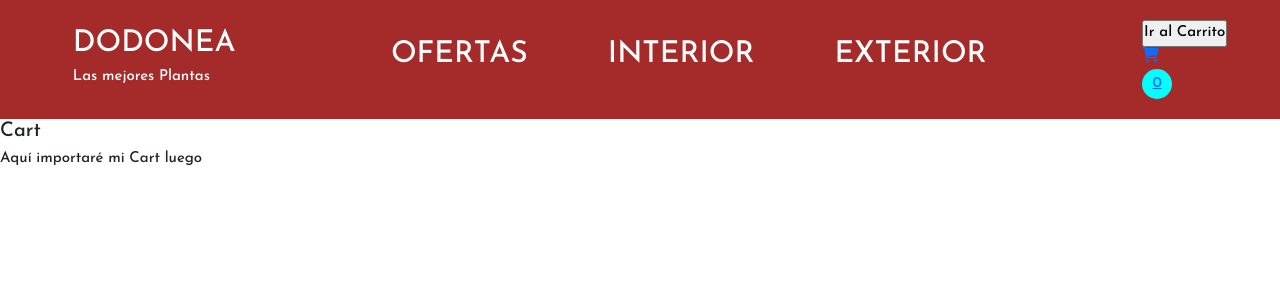
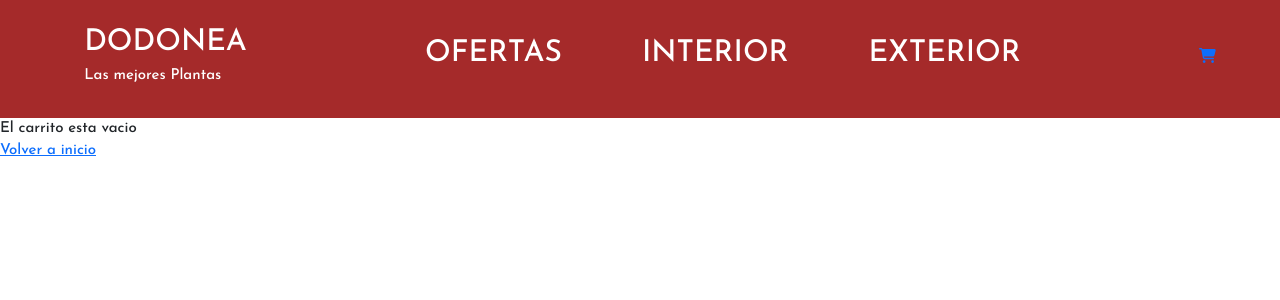
Before and after one commit to Abrienza/App-react-brienza, a React (Create React App) app: page /cart in a window 1280 px wide. Shown: the top 300 px of the page. Built offline with nearby package versions, Linux system fonts and the light colour scheme.

Commit message:
Realicé desafio cart view

```diff
--- a/src/App.js
+++ b/src/App.js
@@ -2,7 +2,7 @@ import { BrowserRouter, Routes, Route } from "react-router-dom"
 import { CartProvider } from "./components/CartContext/CartContext"
 
 import Home from "./views/Home/Home"
-import Cart from "./views/Cart/Cart"
+import CartView from "./views/Cart/Cart"
 import ItemDetail from "./views/ItemDetail/ItemDetail"
 import Category from "./views/Category/Category"
 import CheckOut from "./views/CheckOut/CheckOut"
@@ -17,7 +17,7 @@ export default function App() {
                     <Route exact path="/" element={<Home/>} />
                     <Route exact path="/item/:id" element={<ItemDetail/>} />
                     <Route exact path="/category/:id" element={<Category/>} />
-                    <Route exact path="/cart" element={<Cart/>} />
+                    <Route exact path="/cart" element={<CartView/>} />
                     <Route exact path="/checkout" element={<CheckOut/>} />
                 </Routes>
             </CartProvider>
--- /dev/null
+++ b/src/components/Cart/Cart.js
@@ -0,0 +1,38 @@
+import React, { useContext } from "react";
+import { CartContext } from "../CartContext/CartContext";
+import { Link } from "react-router-dom"
+
+export default function CartWidget(){
+    const {cart, removeProduct, clearAll, totalProducts} = useContext(CartContext);
+
+    return(
+        <div>
+            {
+                cart.map((product) =>
+                    <div key={product.id}>
+                        <div>{product.title}</div>
+                        <div>{product.price}</div>
+                        <div>{product.amount}</div>
+                        <button onClick={() => removeProduct(product.id)}>Borrar</button>
+                    </div>
+                )
+            }
+            {
+                totalProducts ?
+                <>
+                    <div>Total cantidad</div>
+                    <div>Total precio</div>
+                    <Link to={"/checkout"}>
+                        <button>Checkout</button>
+                    </Link>
+                    <button onClick={clearAll}>Borrar carrito</button>
+                </> :
+                <>
+                    <div>El carrito esta vacio</div>
+                    <Link to={"/"}>Volver a inicio</Link>
+                </>
+            }
+
+        </div>
+    )
+}
--- a/src/components/CartContext/CartContext.js
+++ b/src/components/CartContext/CartContext.js
@@ -1,4 +1,4 @@
-import React, { createContext, useState } from "react"
+import React, { createContext, useState, useMemo } from "react"
 
 const CartContext = createContext();
 const {Provider} = CartContext
@@ -8,15 +8,13 @@ const CartProvider = ({children}) => {
     const [cart, setCart] = useState([])
 
     const addProduct = (product) => {
-
         // filter crea un nuevo array con todos los elementos que pasan la condicion
         const newCart = cart.filter(oldProduct => oldProduct.id !== product.id);
         newCart.push(product);
         setCart(newCart)
     }
 
-    const removeProduct = ({id}) => {
-
+    const removeProduct = (id) => {
         // filter crea un nuevo array con todos los elementos que pasan la condicion
         const newCart = cart.filter(oldProduct => oldProduct.id !== id);
         setCart(newCart)
@@ -26,8 +24,16 @@ const CartProvider = ({children}) => {
         setCart([])
     }
 
+    // useMemo memoriza el calculo y actualiza cuando cart se actualiza.
+    const totalProducts = useMemo(
+        // reduce computa un unico valor sobre todo el array
+        () => cart.reduce(
+            (previousValue, currentValue) => previousValue + currentValue.amount,
+            0), // valor inicial
+        [cart]);
+
     return (
-        <Provider value={{cart, addProduct, removeProduct, clearAll}}>
+        <Provider value={{cart, addProduct, removeProduct, clearAll, totalProducts}}>
             {children}
         </Provider>
     )
--- a/src/components/CartiWidget/CartWidget.js
+++ b/src/components/CartiWidget/CartWidget.js
@@ -5,16 +5,17 @@ import { Link } from "react-router-dom";
 import React, { useContext } from "react";
 
 export default function CartWidget(){
-    const {cart} = useContext(CartContext);
+    const {totalProducts} = useContext(CartContext);
 
     return(
-        <div>
-            <Link to="/cart">
-                <FontAwesomeIcon icon={faCartShopping} />
+        <Link to="/cart">
+            <FontAwesomeIcon icon={faCartShopping} />
+            {
+                totalProducts !== 0 &&
                 <span className= "carrito">
-                    {cart.length}
+                    {totalProducts}
                 </span>
-            </Link>
-        </div>
+            }
+        </Link>
     )
 }
--- a/src/components/ItemDetail/ItemDetail.js
+++ b/src/components/ItemDetail/ItemDetail.js
@@ -6,7 +6,7 @@ import { CartContext } from "../CartContext/CartContext"
 
 export default function ItemDetail ({product}) {
 
-    const {cart, addProduct} = useContext(CartContext);
+    const {addProduct} = useContext(CartContext);
 
     const [goToCart, setGoToCart] = React.useState(false);
 
@@ -32,7 +32,6 @@ export default function ItemDetail ({product}) {
                     goToCart ?
                     <Link to='/cart'>Finalizar Compra</Link> :
                     <ItemCount onSubmit={() => addProduct(product)} initial={1} stock={product.stock} onAdd={onAdd} />
-//                    <button onClick={()=> addProduct(product)}></button>
                 }
 
             </Card.Body>
--- a/src/components/NavBar/NavBar.js
+++ b/src/components/NavBar/NavBar.js
@@ -14,18 +14,7 @@ export default function NavBarAye() {
         padding: "1rem",
     };
 
-    const esteClick = () => {
-        alert("Bien hecho")
-    }
-
-    const Button = ({ texto }) => {
-        return (
-            <input type="button" value={texto} onClick={esteClick}/>
-        )
-    }
-
     return (
-        <>
         <header className= "header">
             <div className= "logo">
                 <ul>
@@ -41,10 +30,8 @@ export default function NavBarAye() {
                 </ul>
             </div>
             <div>
-                <Button texto="Ir al Carrito"/>
                 <CartWidget />
             </div>
         </header>
-        </>
     );
 };
--- a/src/mocks/FakeApi.js
+++ b/src/mocks/FakeApi.js
@@ -8,7 +8,7 @@ export const getProductsByCategory = (categoryId) => {
             } else {
                 resolve(products_json);
             }
-        }, 2000)
+        }, 1000)
     })
 }
 
@@ -17,6 +17,6 @@ export const getProductById = (productId) => {
     return new Promise((resolve, rejected) => {
         setTimeout(() => {
             resolve(products_json.find( e => e.id == productId ));
-        }, 2000)
+        }, 1000)
     })
 }
--- a/src/views/Cart/Cart.js
+++ b/src/views/Cart/Cart.js
@@ -1,8 +1,7 @@
-export default function Cart() {
+import Cart from "../../components/Cart/Cart"
+
+export default function CartView() {
     return(
-        <div>
-            <h2> Cart </h2>
-            <p> Aquí importaré mi Cart luego</p>
-        </div>
+        <Cart />
     )
 }
--- a/src/views/Category/Category.js
+++ b/src/views/Category/Category.js
@@ -7,7 +7,6 @@ export default function Category() {
 
     return(
         <div>
-            <h2> Categoría </h2>
             <ItemListContainer categoryId={id} />
         </div>
     )
```
